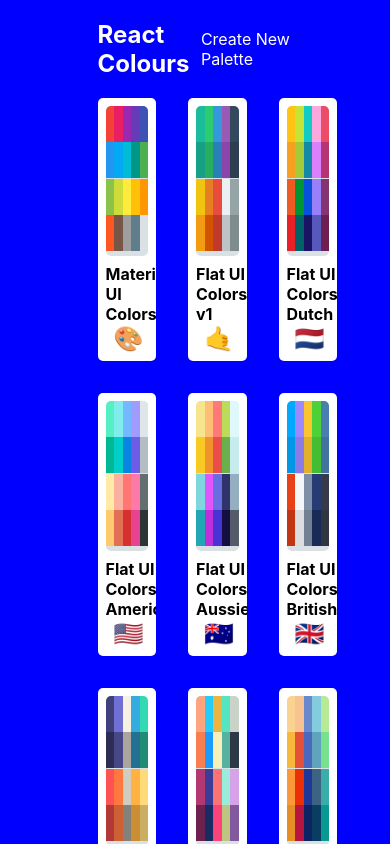
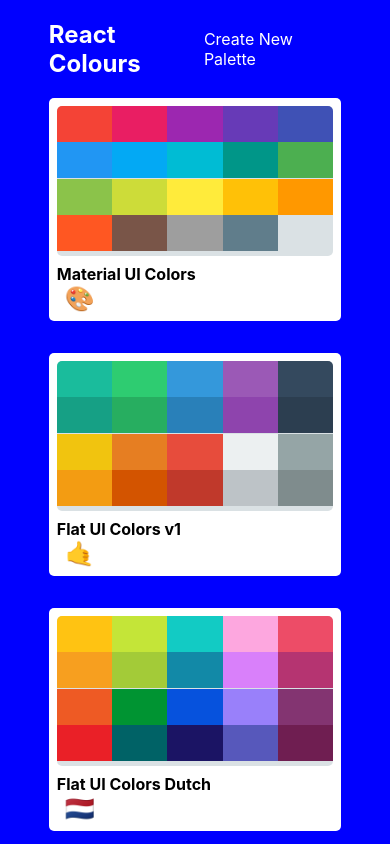
Before and after one commit to owengiri20/React_colour_app, a React (Create React App) app: page / in a window 390 px wide. Shown: the top 844 px of the page. Built offline with nearby package versions, Linux system fonts and the light colour scheme.

Commit message:
add responsiveness to paletteList js

```diff
--- a/src/styles/PaletteListStyles.js
+++ b/src/styles/PaletteListStyles.js
@@ -1,3 +1,4 @@
+import sizes from "./sizes"
 export default {
     root: {
         backgroundColor: "blue",
@@ -5,7 +6,6 @@
         display: "flex",
         alignItems: "flex-start",
         justifyContent: "center",
-        overflow: "scroll"
     },
     container: {
         width: "50%",
@@ -13,6 +13,13 @@
         alignItems: "flex-start",
         flexDirection: "column",
         flexWrap: "wrap",
+        marginBottom: "2rem",
+        [sizes.down("md")]: {
+            width: "70%",
+        },
+        [sizes.down("sm")]: {
+            width: "75%",
+        }
     },
     nav: {
         display: "flex",
@@ -31,7 +38,14 @@
         width: "100%",
         display: "grid",
         gridTemplateColumns: "repeat(3, 30%)",
-        gridGap: "2rem"
+        gridGap: "2rem",
+        [sizes.down("sm")]: {
+            gridTemplateColumns: "repeat(2, 50%)",
+        },
+
+        [sizes.down("xs")]: {
+            gridTemplateColumns: "repeat(1, 100%)",
+        }
 
     },
     linkPalette: {
--- a/src/styles/sizes.js
+++ b/src/styles/sizes.js
@@ -21,6 +21,8 @@
             sm: "767px",
             md: "991px",
             lg: "1199px",
+            xl: "1399px",
+
         }
         return `@media (max-width: ${sizes[size]})`
     }
```
